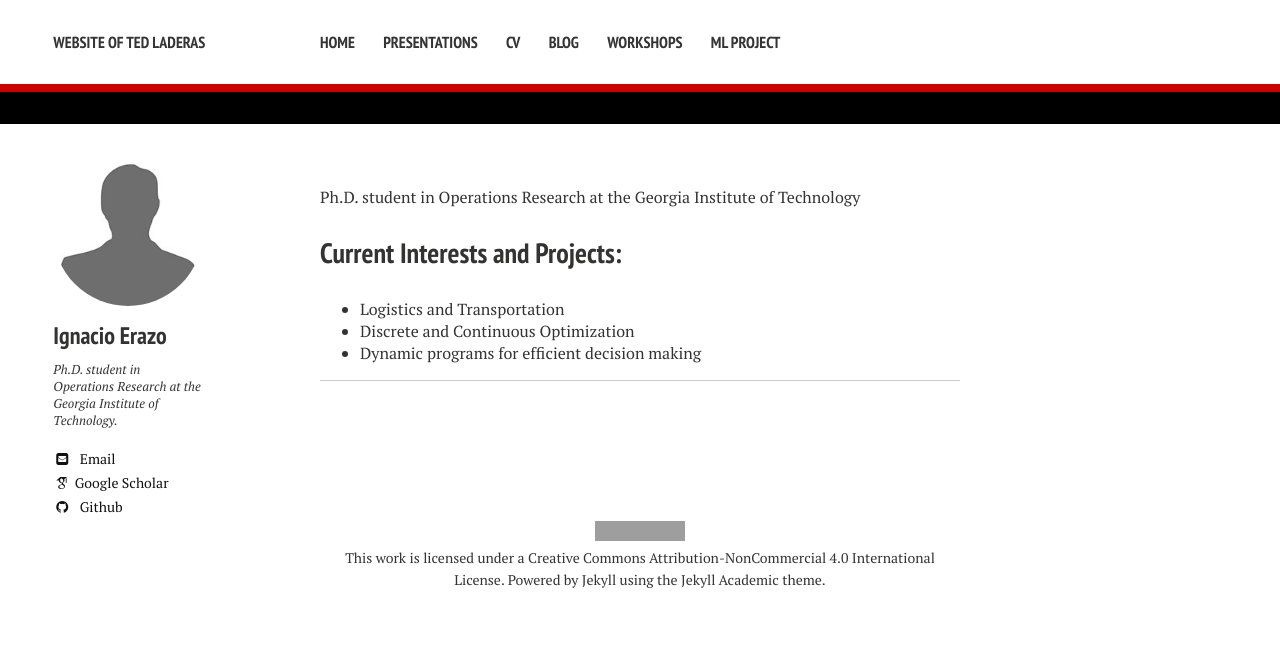
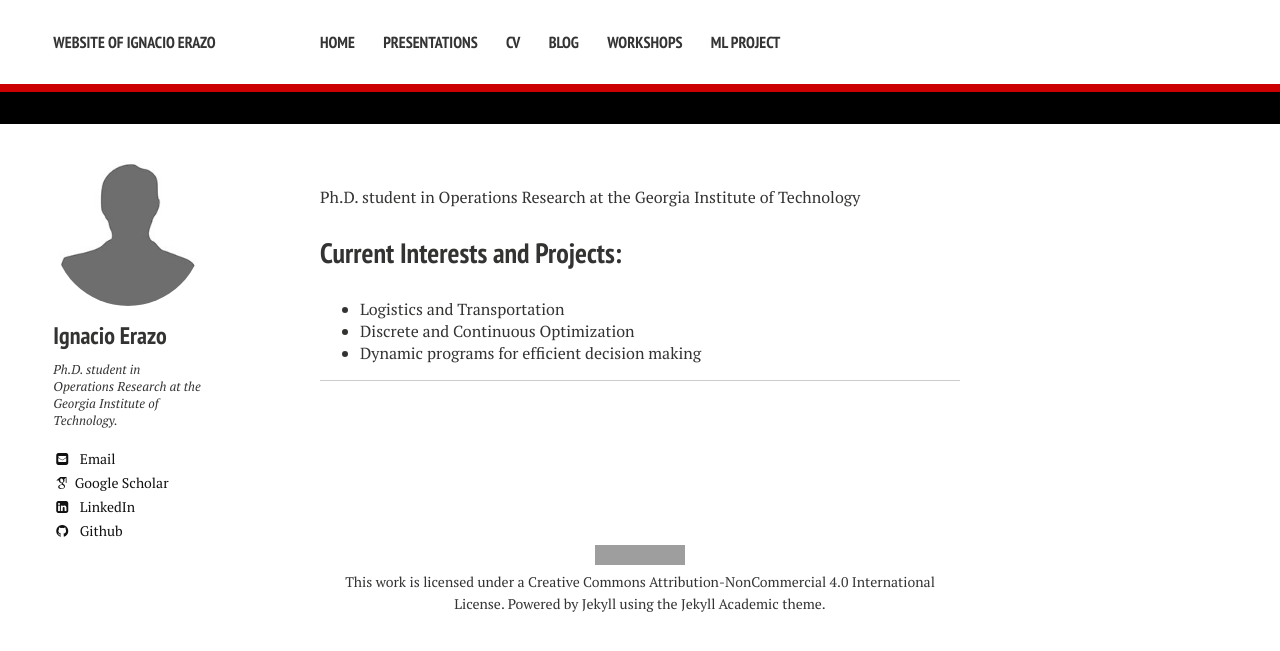
Before and after one commit to ierazo/ierazo.github.io, a Jekyll site: the page built from index.md, in a window 1280 px wide. Shown: the top 651 px of the page. Built offline with Jekyll 4.4.1, drawn with Linux system fonts in a browser that asks for light colours; nearby versions of some CDN libraries; some web fonts are replaced; grey boxes are pictures that could not be loaded.

Commit message:
Update _config.yml
Add linkedin

```diff
--- a/_config.yml
+++ b/_config.yml
@@ -1,6 +1,6 @@
 # Site wide configuration
 
-title: Website of Ted Laderas
+title: Website of Ignacio Erazo
 locale: en_US
 logo: # filename of a logo image that has been placed into your images directory
 
@@ -12,7 +12,7 @@ owner:
   email: ierazo@gatech.edu
   # Do not include the @ symbol in your Twitter username
   twitter: #laderast
-  linkedin: #username ignacio-erazo-neira-256b03160
+  linkedin: ignacio-erazo-neira-256b03160 #username ignacio-erazo-neira-256b03160
   github: ierazo
   orcid: # ID Number (ex. 0000-0000-0000-0000)
   researchgate: #username
```
